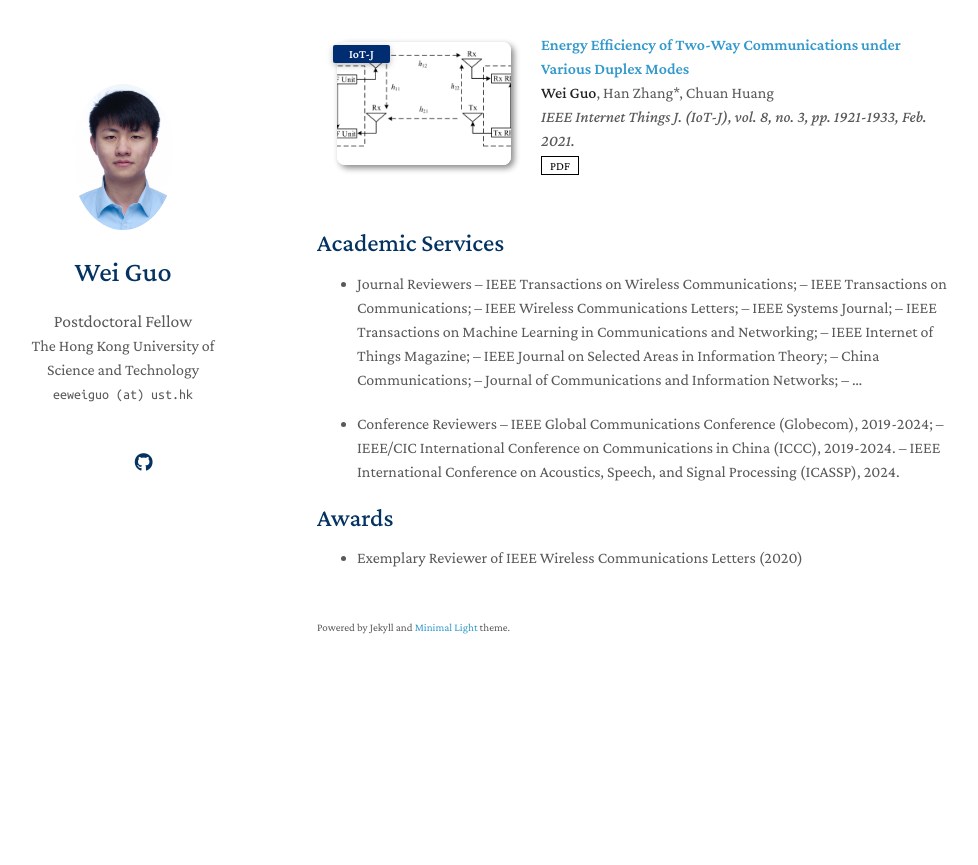
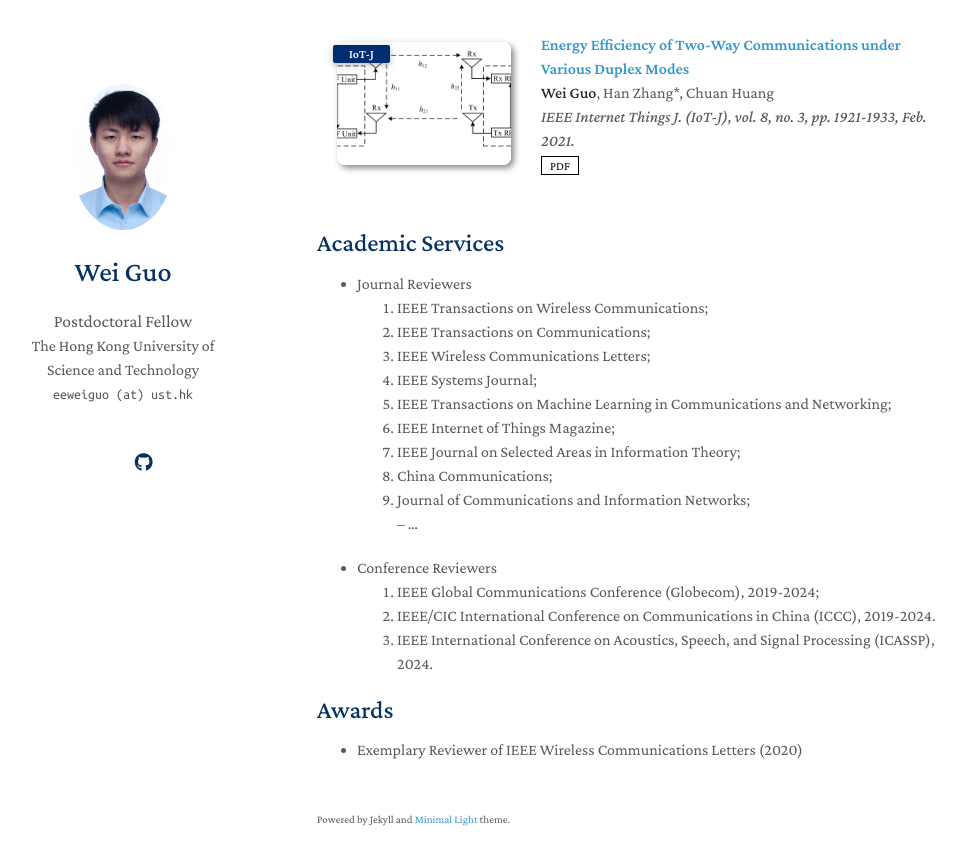
Before and after one commit to weiguo-test/weiguo-test.github.io, a Jekyll site: the page built from index.md, in a window 1280 px wide and 900 px high, scrolled down 1139 px. Shown: the top 865 px of the window, without its empty margins (153-1131 px from the left). Built offline with Jekyll 4.4.1, drawn with Linux system fonts in a browser that asks for light colours; a style sheet for code colours, icons or effects is not loaded; our own code applies the rules of GitHub Pages for plain Markdown files; before the commit the page ends 1847 px from its top, so only the background shows below that; part of the change alters nothing that is shown.

```diff
--- a/index.md
+++ b/index.md
@@ -21,21 +21,21 @@ I am a Postdoctoral Fellow with the [Department of Electronic and Computer Engin
 ## Academic Services
 
 - Journal Reviewers
--- IEEE Transactions on Wireless Communications;
--- IEEE Transactions on Communications;
--- IEEE Wireless Communications Letters;
--- IEEE Systems Journal;
--- IEEE Transactions on Machine Learning in Communications and Networking;
--- IEEE Internet of Things Magazine;
--- IEEE Journal on Selected Areas in Information Theory;
--- China Communications;
--- Journal of Communications and Information Networks;
+1. IEEE Transactions on Wireless Communications;
+2. IEEE Transactions on Communications;
+3. IEEE Wireless Communications Letters;
+4. IEEE Systems Journal;
+5. IEEE Transactions on Machine Learning in Communications and Networking;
+6. IEEE Internet of Things Magazine;
+7. IEEE Journal on Selected Areas in Information Theory;
+8. China Communications;
+9. Journal of Communications and Information Networks;\
 -- ...
 
 - Conference Reviewers
--- IEEE Global Communications Conference (Globecom), 2019-2024;
--- IEEE/CIC International Conference on Communications in China (ICCC), 2019-2024.
--- IEEE International Conference on Acoustics, Speech, and Signal Processing (ICASSP), 2024.
+1. IEEE Global Communications Conference (Globecom), 2019-2024;
+2. IEEE/CIC International Conference on Communications in China (ICCC), 2019-2024.
+3. IEEE International Conference on Acoustics, Speech, and Signal Processing (ICASSP), 2024.
 
 ## Awards
 - Exemplary Reviewer of IEEE Wireless Communications Letters (2020)
```
